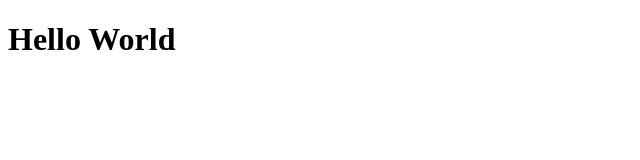
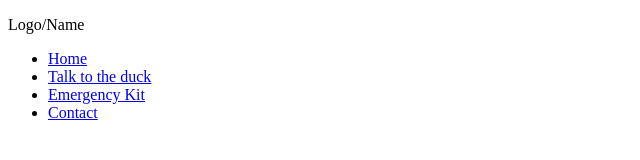
Before and after one commit to naeemsajjad1/Naeemsajjad-project, a plain HTML site: page index.html in a window 1280 px wide. Shown: the whole page, without its empty margins (0-640 px from the left). Drawn offline with Linux system fonts and the light colour scheme.

Commit message:
Added nav bar in html and created a style.css sheet

```diff
--- a/index.html
+++ b/index.html
@@ -3,9 +3,25 @@
 <head>
     <meta charset="UTF-8">
     <meta name="viewport" content="width=device-width, initial-scale=1.0">
-    <title>Document</title>
+    <title>HTML/CSS Wireframe Integration</title>
+    <link rel="stylesheet" href="style.css">
 </head>
 <body>
-   <h1>Hello World</h1>
+    <section>
+   <header>
+    <nav>
+        <div class="logo"><p>Logo/Name</p></div>
+        <ul>
+            <li><a href="#">Home</a></li>
+            <li><a href="#">Talk to the duck</a></li>
+            <li><a href="#">Emergency Kit</a></li>
+            <li><a href="#">Contact</a></li>
+        </ul>
+    </nav>
+   </header>
+</section>
+<section>
+
+</section>
 </body>
 </html>
```
Also changed, not shown: style.css (added).
